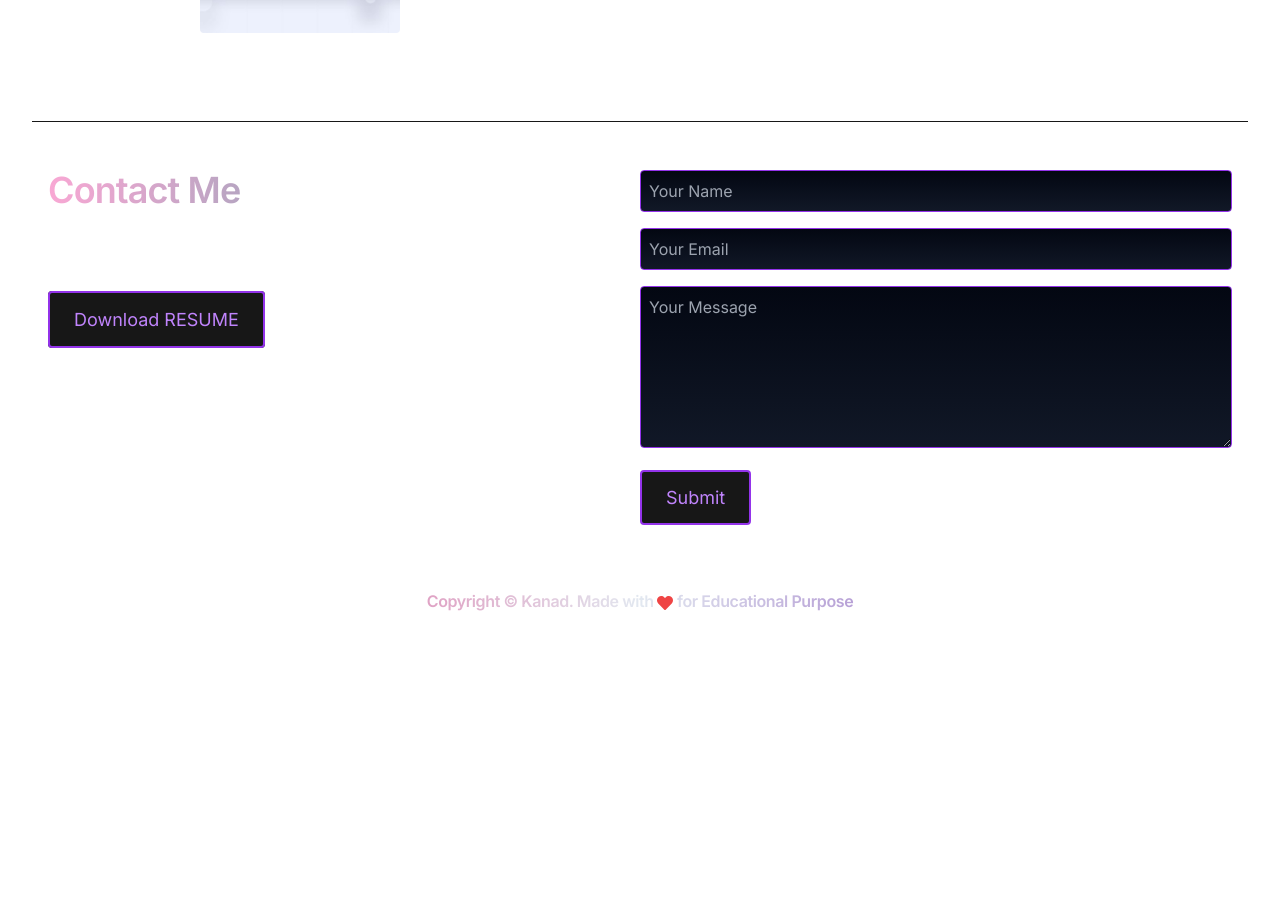
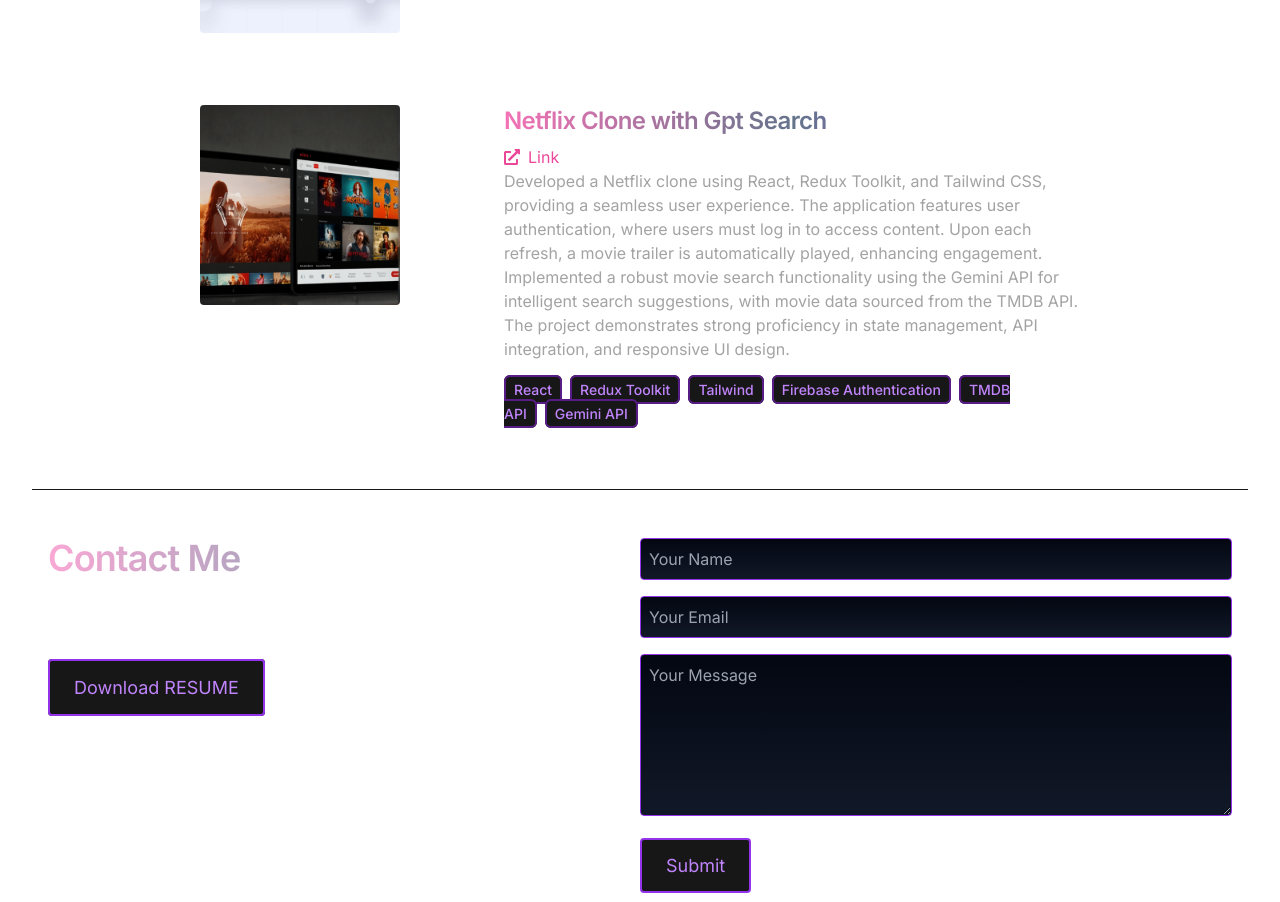
Before and after one commit to KanadShee-18/React-Framer-Portfolio, a React (Vite) app: page / in a window 1280 px wide. Shown: the part 4676-5578 px from the top of the page. Before the commit the page ends 5353 px from the top, so only its background shows below. Built offline with nearby package versions, Linux system fonts and the light colour scheme.

Commit message:
Added one new project

```diff
--- a/src/constants/index.js
+++ b/src/constants/index.js
@@ -2,6 +2,7 @@ import project1 from "../assets/projects/project-1.jpg";
 import project2 from "../assets/projects/project-2.jpg";
 import project3 from "../assets/projects/project-3.jpg";
 import project4 from "../assets/projects/project-4.jpg";
+import project5 from "../assets/projects/project-5.png";
 
 export const HERO_CONTENT = `I am a passionate full stack developer with a knack for crafting robust and scalable web applications. I have honed my skills in front-end technologies like React and Next.js, as well as back-end technologies like Node.js, MySQL, PostgreSQL, and MongoDB. My goal is to leverage my expertise to create innovative solutions that drive business growth and deliver exceptional user experiences.`;
 
@@ -79,6 +80,21 @@ export const PROJECTS = [
       "A personal portfolio website showcasing projects, skills, and contact information.",
     technologies: ["HTML", "CSS", "React", "Bootstrap", "Tailwind"],
   },
+  {
+    title: "Netflix Clone with Gpt Search",
+    image: project5,
+    link: "https://videostreaming-gpt-clone-seven.vercel.app/",
+    description:
+      "Developed a Netflix clone using React, Redux Toolkit, and Tailwind CSS, providing a seamless user experience. The application features user authentication, where users must log in to access content. Upon each refresh, a movie trailer is automatically played, enhancing engagement. Implemented a robust movie search functionality using the Gemini API for intelligent search suggestions, with movie data sourced from the TMDB API. The project demonstrates strong proficiency in state management, API integration, and responsive UI design.",
+    technologies: [
+      "React",
+      "Redux Toolkit",
+      "Tailwind",
+      "Firebase Authentication",
+      "TMDB API",
+      "Gemini API",
+    ],
+  },
 ];
 
 export const CONTACT = {
```
Also changed, not shown: src/assets/projects/project-5.png (added).
